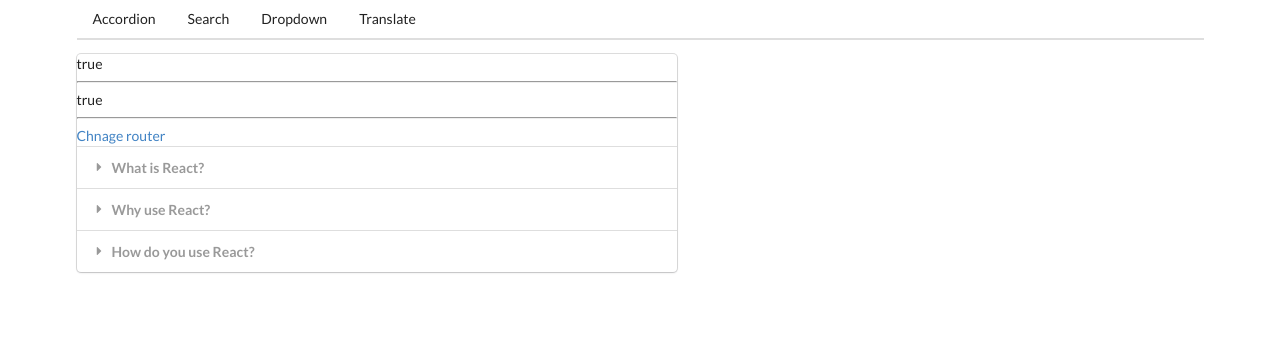
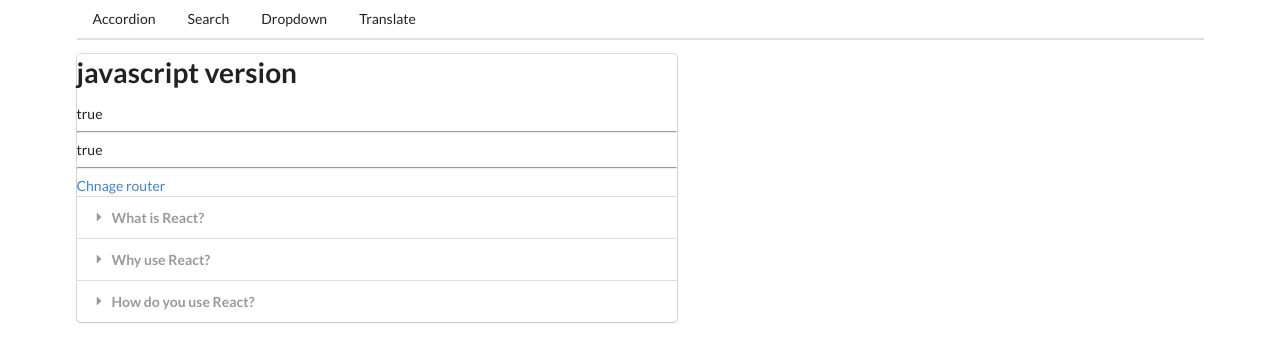
Before and after one commit to yuenu/react-widget, a React (Create React App) app: page / in a window 1280 px wide. Shown: the top 362 px of the page. Built offline with nearby package versions, Linux system fonts and the light colour scheme.

Commit message:
switch to javascript version

```diff
--- a/src/components/Accordion.js
+++ b/src/components/Accordion.js
@@ -14,6 +14,7 @@ const Accordion = ({ items }) => {
       setActiveIndex(index);
     }
   };
+
 
   const renderedItems = items.map((item, index) => {
     const active = index === activeIndex ? "active" : "";
@@ -46,6 +47,7 @@ const Accordion = ({ items }) => {
   }
   return (
     <div className="ui styled accordion">
+      <h1>javascript version</h1>
       {(typeof window.onpopstate === 'object') + ''}
       <hr />
       {(typeof PopStateEvent === 'function') + ''}
```
